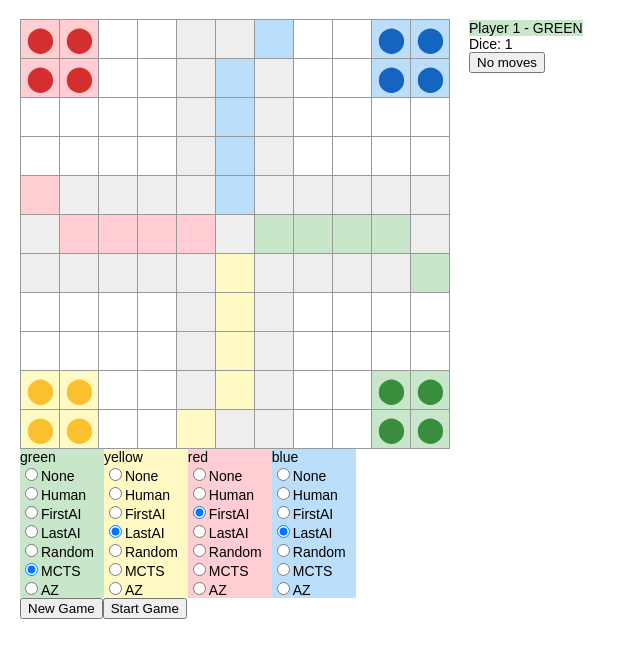
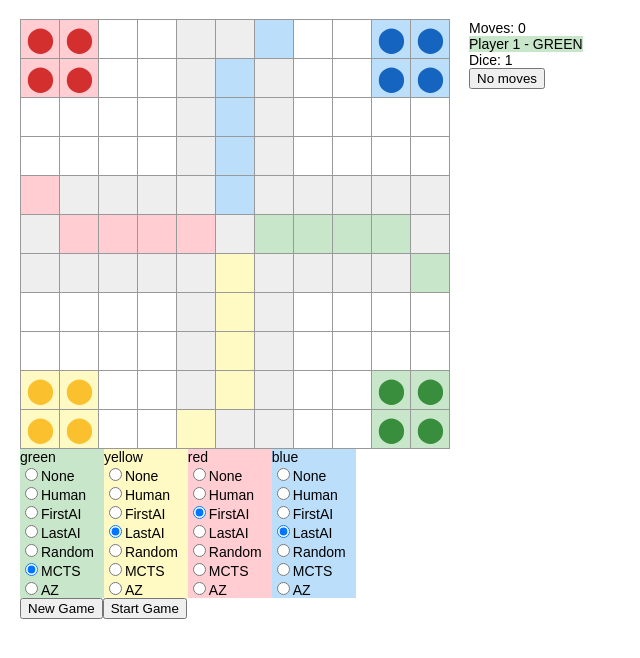
Before and after one commit to adam-zielonka/chinczyk, a React (Create React App) app: page / in a window 1280 px wide. Shown: the top 658 px of the page, without its empty margins (0-640 px from the left). Built offline with nearby package versions, Linux system fonts and the light colour scheme.

Commit message:
Count of moves

```diff
--- a/src/Game/Game.tsx
+++ b/src/Game/Game.tsx
@@ -16,7 +16,8 @@ export interface IGameState {
   dice: Dice,
   winner: number,
   players: IPlayer[],
-  playerList: PlayerType[]
+  playerList: PlayerType[],
+  movesCount: number
 }
 
 export enum PlayerType {
@@ -67,6 +68,7 @@ export default class Game extends React.Component<{}, IGameState> {
     super(game)
     if (game instanceof Game) {
       this.symulationState = {
+        movesCount: game.getState().token,
         winner: game.getState().winner,
         token: game.getState().token,
         dice: new Dice(game.getState().dice),
@@ -87,6 +89,7 @@ export default class Game extends React.Component<{}, IGameState> {
       ]
       const players: IPlayer[] = this.getPlayers(playerList)
       this.state = {
+        movesCount: 0,
         winner: 0,
         token: 1,
         dice: new Dice(),
@@ -122,6 +125,7 @@ export default class Game extends React.Component<{}, IGameState> {
     const players: IPlayer[] = this.getPlayers(this.getState().playerList)
     const token = this.startToken(players, 1)
     this.setState({
+      movesCount: 0,
       winner: 0,
       token,
       counter: 0,
@@ -275,9 +279,10 @@ export default class Game extends React.Component<{}, IGameState> {
       this.setState({ winner })
     } else {
       this.getState().dice.throw()
-      const token = this.nextToken(this)
-      this.setState({ token })
       if (!this.symulation && !this.stopGame) {
+        const token = this.nextToken(this)
+        const movesCount = this.getState().movesCount + 1
+        this.setState({ token, movesCount })
         setTimeout(() => this.getPlayer(token).play(this), 50)
       }
     }
@@ -457,6 +462,9 @@ export default class Game extends React.Component<{}, IGameState> {
 
     const gameInfo = !winner ? (
       <div className='game-info'>
+        <div>
+          Moves: {this.state.movesCount}
+        </div>
         <div className={'bg-' + Colors[this.getState().token]}>
           Player {this.getState().token} - {Colors[this.getState().token].toUpperCase()}</div>
         <div>Dice: {this.getState().dice.state}</div>
@@ -471,6 +479,9 @@ export default class Game extends React.Component<{}, IGameState> {
       </div>
     ) : (
       <div className='game-info'>
+        <div>
+          Moves: {this.state.movesCount}
+        </div>
         <div className={'bg-' + Colors[winner]}>Winner: Player {winner} - {Colors[winner].toUpperCase()}</div>
       </div>
     )
--- a/src/Game/players/Player.ts
+++ b/src/Game/players/Player.ts
@@ -11,6 +11,10 @@ export default class Player implements IPlayer {
   constructor(public id: number) {}
 
   play(game: Game) {
-    // console.log('Player ' + Colors[this.id])
+    console.log('%c ' + '%c Player ' + Colors[this.id] + '\t%c ',
+      `background: ${Colors[this.id]}`,
+      '',
+      `background: ${Colors[this.id]}`
+    )
   }
 }
--- a/src/Game/players/PlayerAZ.ts
+++ b/src/Game/players/PlayerAZ.ts
@@ -6,11 +6,19 @@ export default class PlayerAZ extends Player {
   play(game: Game) {
     super.play(game)
     const actions = game.posibleActions()
-    if (actions.length) {
-      game.onClick(actions[0][1], actions[0][0])
-    } else {
-      game.noMoves()
+    switch (actions.length) {
+      case 0:
+        game.noMoves()
+        break
+      case 1:
+        game.onClick(actions[0][1], actions[0][0])
+        break
+      default:
+        game.onClick(actions[0][1], actions[0][0])
+        break
     }
+
+
   }
 
 }
```
